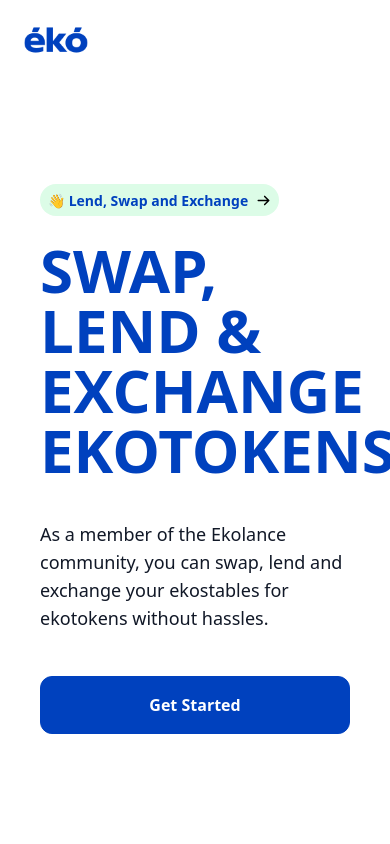
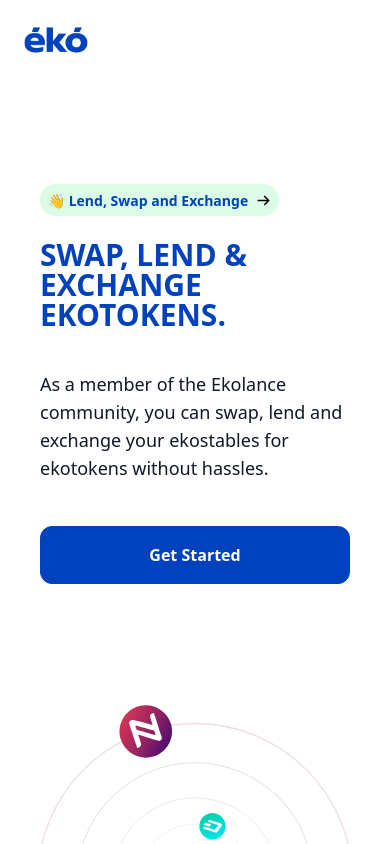
Before and after one commit to ErKable/EkoSwapAndLend, a React (Create React App) app in the folder frontend/: page / in a window 390 px wide. Shown: the top 844 px of the page. Built offline with nearby package versions, Linux system fonts and the light colour scheme.

Commit message:
frontend updates

```diff
--- a/frontend/src/components/FirstSection/FirstSection.js
+++ b/frontend/src/components/FirstSection/FirstSection.js
@@ -47,7 +47,7 @@ function FirstSection() {
             </div>
           </div>
 
-          <h1 class="mb-10 text-6xl md:text-8xl lg:text-6xl font-bold font-heading md:max-w-xl leading-none text-primary">SWAP, LEND & EXCHANGE EKOTOKENS.</h1>
+          <h1 class="mb-10 text-3xl md:text-8xl lg:text-6xl font-bold font-heading md:max-w-xl leading-none text-primary">SWAP, LEND & EXCHANGE EKOTOKENS.</h1>
           <p class="mb-11 text-lg text-gray-900 font-medium md:max-w-md">As a member of the Ekolance community, you can swap, lend and exchange your ekostables for ekotokens without hassles. </p>
           <div class="flex flex-wrap -m-2.5 mb-20">
             <div class="w-full md:w-auto p-2.5">
--- a/frontend/src/components/Navbar/Nav.js
+++ b/frontend/src/components/Navbar/Nav.js
@@ -56,11 +56,11 @@ const Nav = () => {
   }
 
 
-
-
   return (
     <div class="container mx-auto overflow-hidden sticky top-0 bg-white dark:bg-black z-10">
+
       <div class="flex items-center justify-between px-2 py-2">
+
         <div class="w-auto">
           <div class="flex flex-wrap items-center">
             <div class="">
@@ -74,6 +74,7 @@ const Nav = () => {
             </div>
           </div>
         </div>
+
         <div class="w-auto">
           <div class="flex flex-wrap items-center ">
             <div class="w-auto hidden lg:block">
@@ -123,15 +124,21 @@ const Nav = () => {
                     >
                       {!!walletAddress ? walletAddress : "Connect Wallet"}
                     </a>
-
                 </div>
-
             </div>
 
 
           </div>
         </div>
+
+
+        <div className="lg:hidden ">
+
+        </div>
+
       </div>
+
+
     </div>
   );
 }
```
